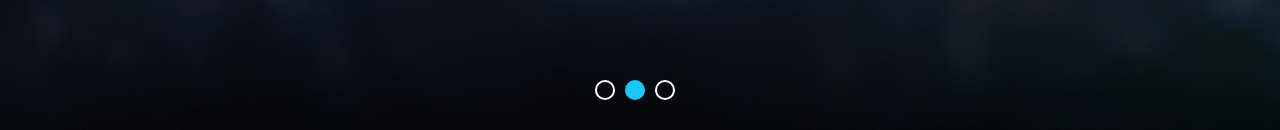
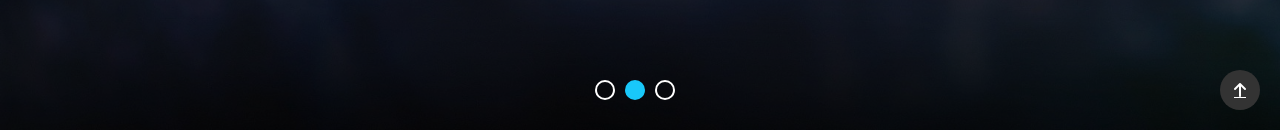
Before and after one commit to TendoPain16/HTML_CSS_Template_2, a plain HTML site: page index.html in a window 1280 px wide. Shown: the part 670-800 px from the top of the page. Drawn offline with nearby package versions, Linux system fonts and the light colour scheme.

Commit message:
Add files via upload

```diff
--- a/index.html
+++ b/index.html
@@ -65,6 +65,8 @@
             <li class="active"></li>
             <li></li>
         </ul>
+
+        <a href="#landing"><i class="fa-solid fa-arrow-up"></i></a>
     </div>
     <!-- End Landing -->
 
```
